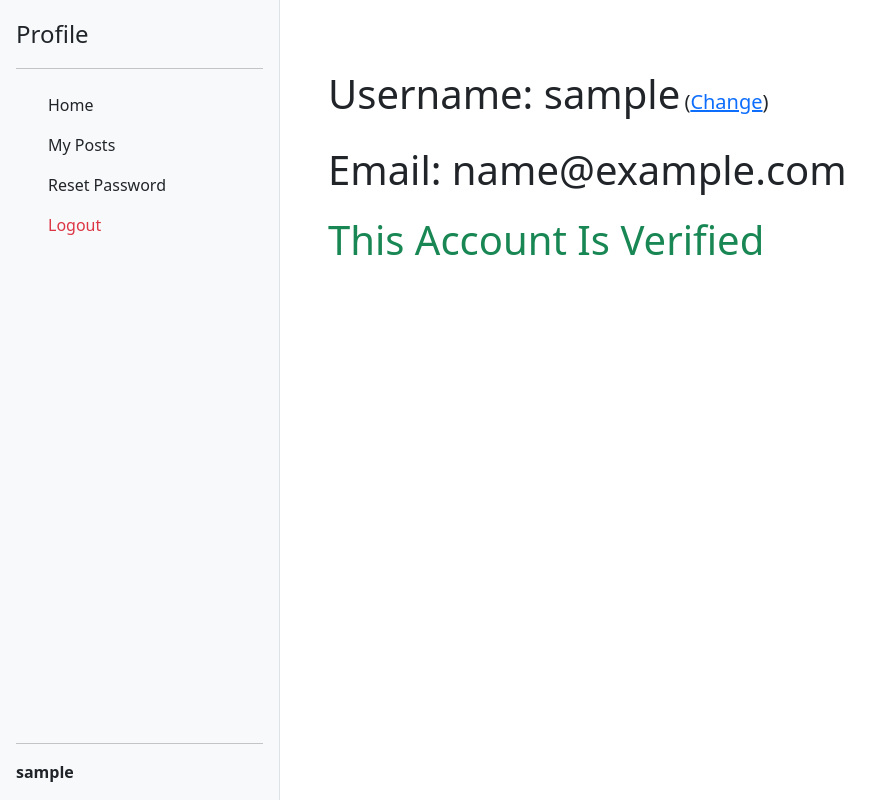
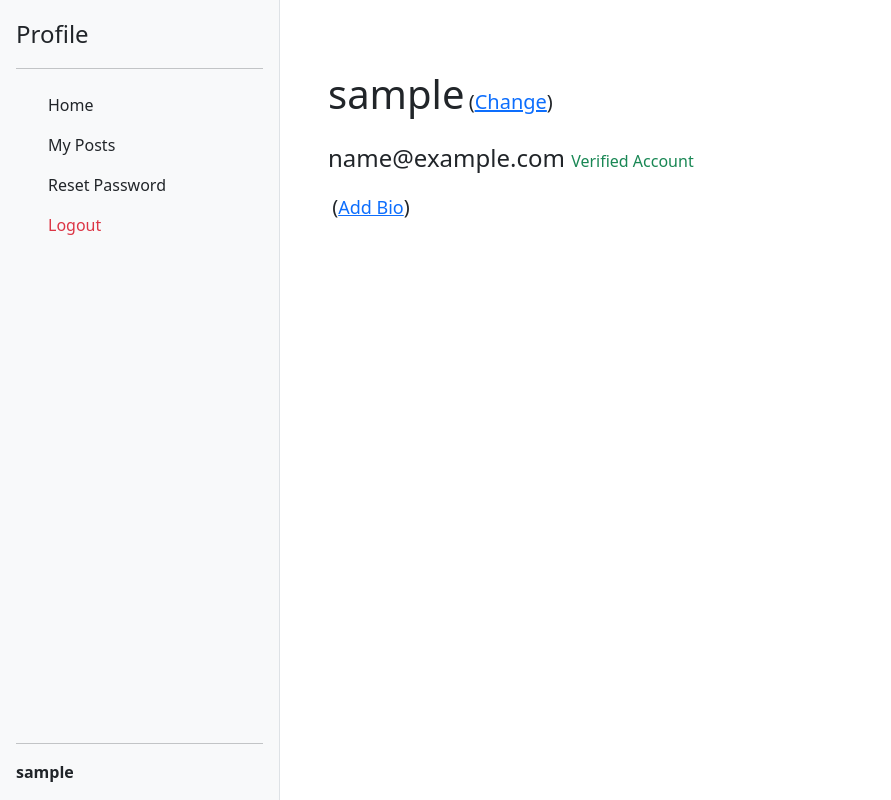
Before and after one commit to Arno2005/SocArm, a Node server app: page /user/home in a window 1280 px wide. Shown: the whole page, without its empty margins (0-891 px from the left). Run offline with Node 20, Linux system fonts and the light colour scheme; the visitor is signed in with stand-in values (Sample User, id 1); some libraries are stand-ins or nearby versions.

Commit message:
user bio added

```diff
--- a/models/user.js
+++ b/models/user.js
@@ -27,6 +27,11 @@ const userSchema = new mongoose.Schema({
         type: String,
         required: [true, 'Please enter a password'],
         minlength: [6, 'Password minimum length should be 6 characters'],
+    },
+    bio:{
+        type: String,
+        maxlength: [150, 'Maximum number of characters is 150'],
+        default: '',
     },
     is_verified: {
         type: Boolean,
--- a/routes/user.js
+++ b/routes/user.js
@@ -29,9 +29,10 @@ router.get('/logout', requireAuth , userController.logout_get);
 
 router.post('/update-name', requireAuth , userController.updateName_post);
 
+router.post('/update-bio', requireAuth , userController.updateBio_post);
+
+
 router.get('/edit-pass', requireAuth , userController.editPass_get);
-//password update post method here
-//reminder: think of an effective way to pass the id
 router.post('/edit-pass', requireAuth, userController.updatePass_post);
 
 module.exports = router;
--- a/views/user/home.ejs
+++ b/views/user/home.ejs
@@ -58,7 +58,7 @@
         </div>
 
         <div  class="mt-5 pt-3">
-            <p class="fs-1 fw-normal d-inline-block">Username: <%= user.username %> </p>
+            <p class="fs-1 fw-normal d-inline-block"><%= user.username %> </p>
             <span style="font-size: 20px;">
                 (<a type="button" class="test-primary" data-bs-toggle="modal" data-bs-target="#myModal">
                 Change
@@ -94,8 +94,47 @@
                   </div>
             </span>
             <% if(typeof error != 'undefined' && error != ''){ %> <p class="text-danger"><%= error %></p> <% error = ''; } %>
-            <p class="fs-1 fw-normal">Email: <%= user.email %></p>
-            <% if(user.is_verified) { %> <span class="display-6 fw-normal text-success"> This Account Is Verified </span>   <% }else{ %> <span class="display-6 fw-normal text-danger"> This Account Is Not Verified </span> <% } %>
+            <p class="fs-4 fw-normal"><%= user.email %>
+            <% if(user.is_verified) { %> <span class="fs-6 fw-normal text-success"> Verified Account </span>   <% }else{ %> <span class="fs-6 fw-normal text-danger"> Unverified Account  </span> <% } %>
+
+            </p>
+            <p style="max-width: 800px; font-size: 18px;" class="d-inline-block"> <%= user.bio %></p>
+            <span style="font-size: 20px;">
+                (<a type="button" style="font-size: 18px;" class="test-primary" data-bs-toggle="modal" data-bs-target="#myBioModal">
+                <% if(user.bio == ''){ %> Add Bio <% }else{%> Change <%}%>
+                </a>)
+                <div class="modal fade" id="myBioModal">
+                    <div class="modal-dialog modal-dialog-centered">
+                      <div class="modal-content">
+                        <div class="modal-header">
+                          <h5 class="modal-title" id="exampleModalLabel">Change Bio</h5>
+                          <button type="button" class="btn-close" data-bs-dismiss="modal" aria-label="Close"></button>
+                        </div>
+                        <form action="/user/update-bio" method="POST">
+                            <div class="modal-body">
+
+                                    <div class="mb-3">
+
+                                    <label for="bio" class="form-label">Bio</label>
+                                    <textarea name="bio" class="d-block" id="bio" cols="53" maxlength="150" style="resize: vertical; min-height: 100px; max-height: 250px; font-size: 15px;"><%= user.bio %></textarea>
+                                    <span class="form-text text-danger display-6"> Maximum number of characters is 150 </span>
+
+                                    <input type="hidden" value="<%= user.id %>" name="id">
+
+                                    </div>
+
+                            </div>
+                            <div class="modal-footer">
+                                <button type="button" class="btn btn-outline-secondary" data-bs-dismiss="modal">Close</button>
+                                <button type="submit" class="btn btn-outline-success">Save changes</button>
+                            </div>
+                        </form>
+                      </div>
+                    </div>
+                  </div>
+            </span>
+            <% if(typeof errorBio != 'undefined' && errorBio != ''){ %> <p class="text-danger"><%= errorBio %></p> <% error = ''; } %>
+
         </div>
     </div>
 </div>
```
Also changed, not shown: controllers/userController.js (+24 -0 lines).
